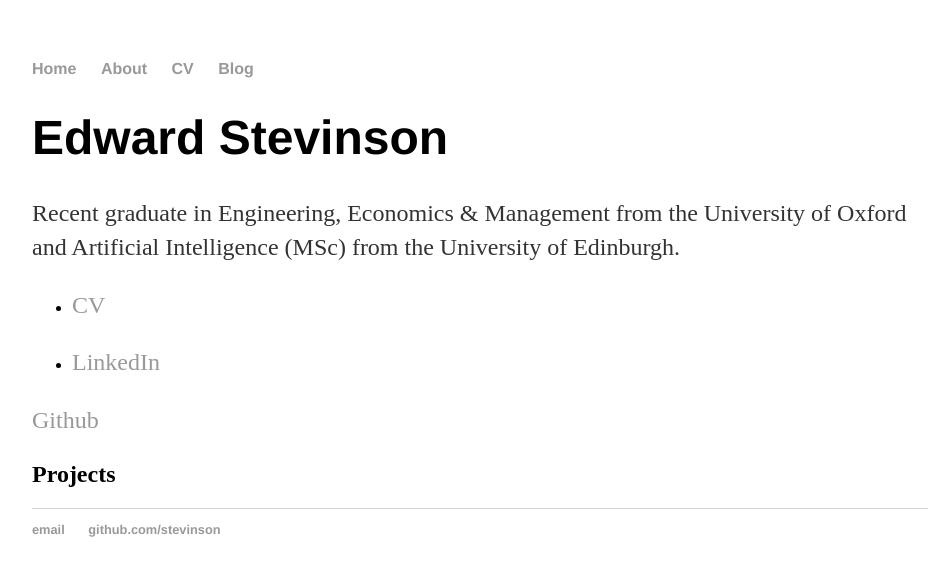
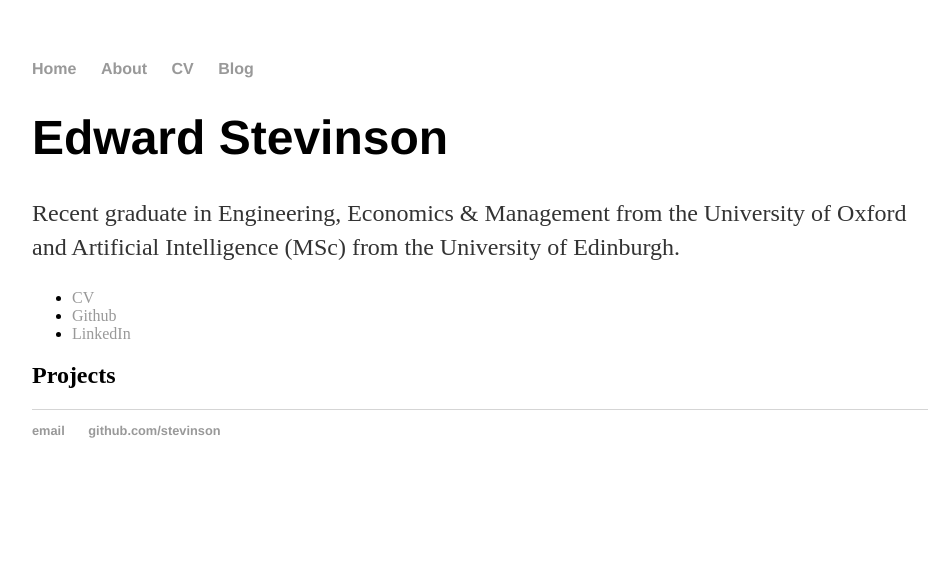
Before and after one commit to Stevinson/stevinson.github.io, a Jekyll site: the page built from index.md, in a window 1280 px wide. Shown: the top 576 px of the page, without its empty margins (160-1096 px from the left). Built offline with Jekyll 4.4.1, drawn with Linux system fonts in a browser that asks for light colours.

```diff
--- a/index.md
+++ b/index.md
@@ -8,10 +8,10 @@ title: Edward Stevinson
 Recent graduate in Engineering, Economics & Management from the University of Oxford and Artificial Intelligence (MSc) from the University of Edinburgh.
 
 * [CV](assets/stevinson_cv.pdf)
-
+* [Github](https://www.github.com/stevinson)
 * [LinkedIn](https://uk.linkedin.com/in/edward-stevinson-971b98124)
 
-[Github](https://www.github.com/stevinson)
+
 
 
 ## Projects
```
